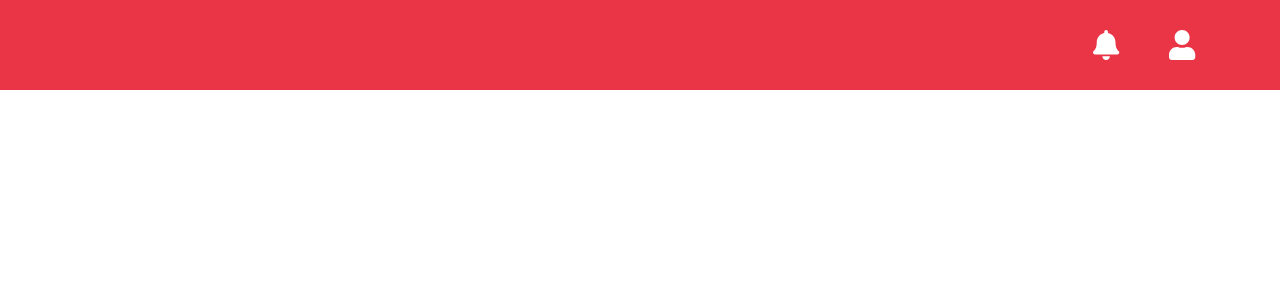
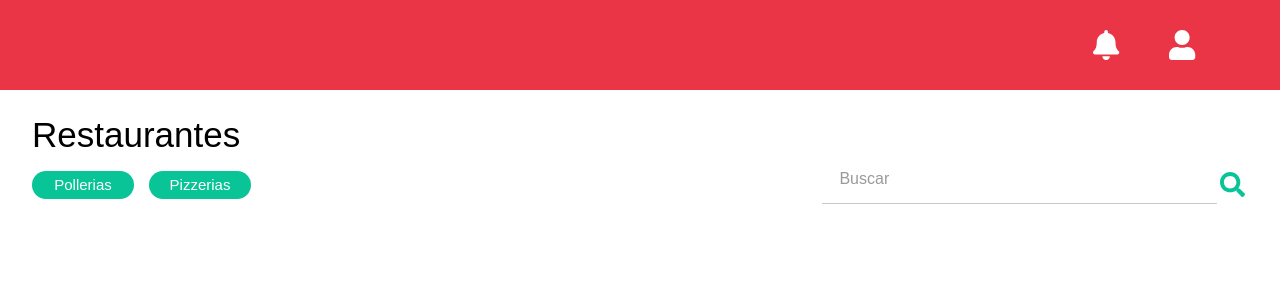
Before and after one commit to paulneo/delivery-frontend, a React (Create React App) app: page /listRestaurants in a window 1280 px wide. Shown: the top 300 px of the page. Built offline with nearby package versions, Linux system fonts and the light colour scheme; the HTML template or start-up script is replaced by a standard one.

Commit message:
change name

```diff
--- a/src/Components/Restaurants/index.js
+++ b/src/Components/ListRestaurants/index.js
@@ -5,7 +5,7 @@ import { FontAwesomeIcon } from "@fortawesome/react-fontawesome";
 import { faSearch } from '@fortawesome/free-solid-svg-icons';
 
 
-const Resturants = () => {
+const ListRestaurants = () => {
   return (
     <>
       <Box>
@@ -35,4 +35,4 @@ const Resturants = () => {
   );
 };
 
-export default Resturants;
+export default ListRestaurants;
--- a/src/Components/Utilities/Panel/index.js
+++ b/src/Components/Utilities/Panel/index.js
@@ -1,7 +1,7 @@
 import React from 'react';
 import { Content } from './styles'
-const Panel = ({ children}) => {
-  return <Content>{children}</Content>;
+const Panel = ({ children, padding = true}) => {
+  return <Content padding={padding} >{children}</Content>;
 };
 
 export default Panel;
--- a/src/Components/Utilities/Panel/styles.js
+++ b/src/Components/Utilities/Panel/styles.js
@@ -4,7 +4,7 @@ export const Content = styled.div`
   background: #ffffff;
   box-shadow: 0px 2px 4px #c9c9c9;
   border-radius: 10px;
-  padding: 30px 20px;
+  padding:${props => props.padding ? '30px 20px' : '0px'};
   height: 100%;
   box-sizing: border-box;
   width: 100%;
--- a/src/Router/index.js
+++ b/src/Router/index.js
@@ -9,7 +9,7 @@ import {
 import LogIn from '../Components/LogIn'
 import SignIn from "../Components/SignIn";
 import ProfileUser from "../Components/ProfileUser";
-import Restaurants from "../Components/Restaurants";
+import ListRestaurants from "../Components/ListRestaurants";
 import { Header, Icon, Profile, Links, Logo, Actions } from "./styles";
 import { faUser, faBell } from "@fortawesome/free-solid-svg-icons";
 import { useEffect } from "react";
@@ -51,8 +51,8 @@ const Routes = () =>  {
           <Route path="/profile">
             <ProfileUser />
           </Route>
-          <Route path="/restaurant">
-            <Restaurants />
+          <Route path="/listRestaurants">
+            <ListRestaurants />
           </Route>
         </Switch>
       </div>
```
Also changed, not shown: src/Components/ListRestaurants/styles.js (renamed from src/Components/Restaurants/styles.js).
